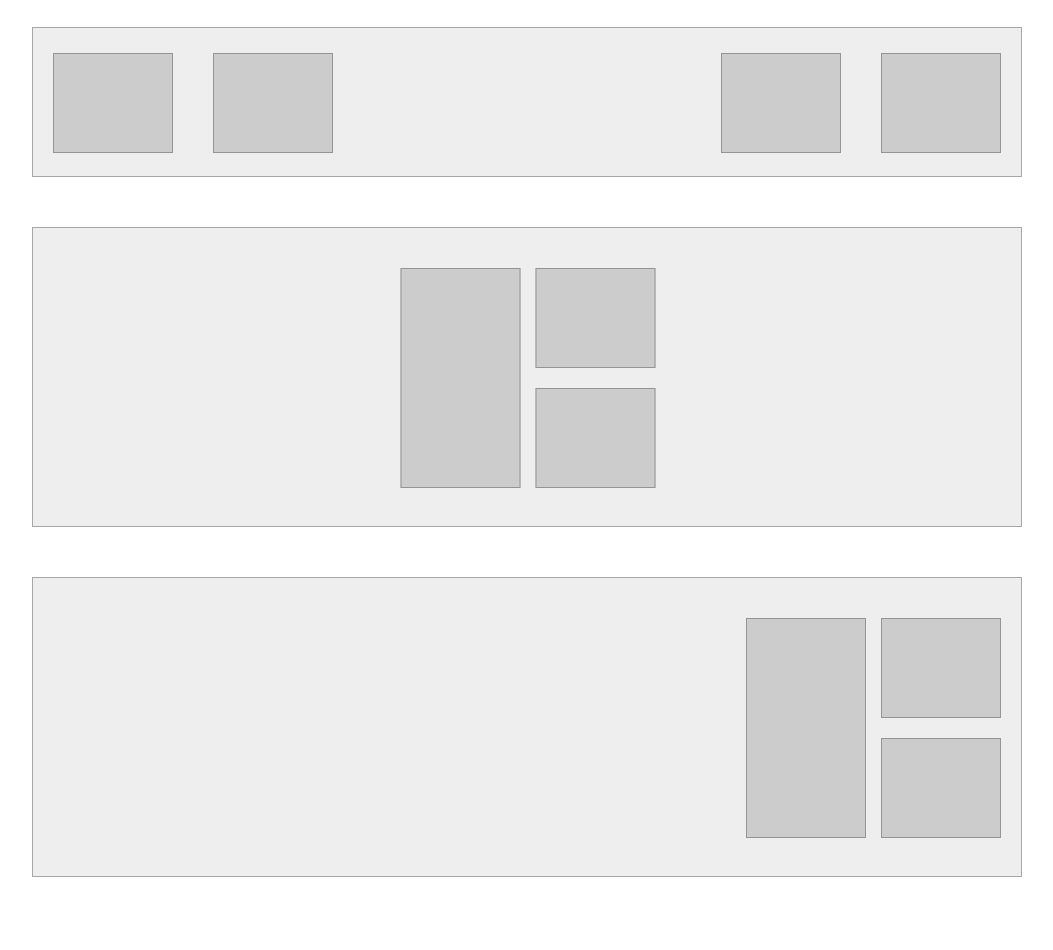
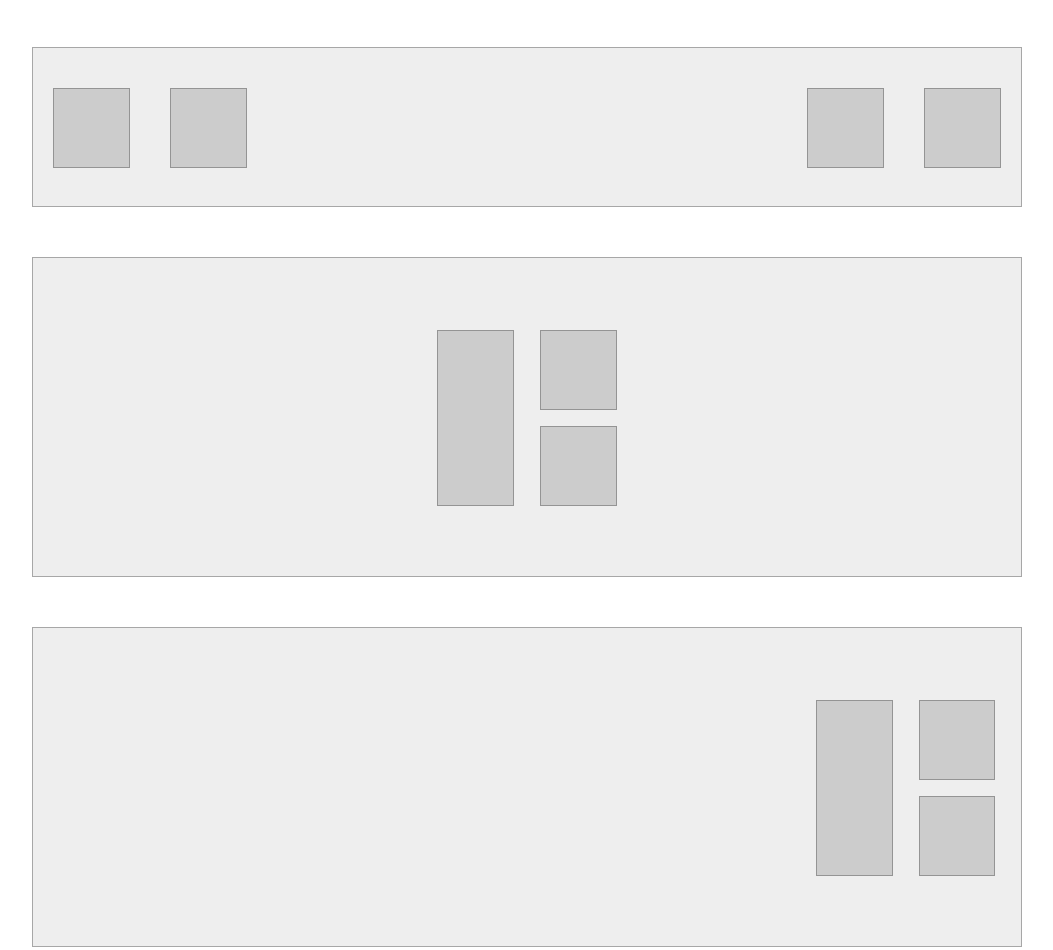
Before and after one commit to denys-teach/lesson_9-hw_9-, a plain HTML site: page index.html in a window 1280 px wide. Shown: the part 423-1373 px from the top of the page, without its empty margins (113-1166 px from the left). Before the commit the page ends 1350 px from the top, so only its background shows below. Drawn offline with Linux system fonts and the light colour scheme.

Commit message:
change px in vh and vw

```diff
--- a/assets/css/style.css
+++ b/assets/css/style.css
@@ -14,46 +14,46 @@
 }
 
 .-sm {
-  height: 150px;
+  height: 20vh;
 }
 
 .-lg {
-  height: 300px;
+  height: 40vh;
 }
 
 .box-100-in-120 {
-  height: 100px;
-  width: 120px;
+  height: 10vh;
+  width: 6vw;
   background: #cccccc;
   border: 1px solid #949494;
 }
 
 .box-220-in-120 {
-  width: 120px;
-  height: 220px;
+  height: 22vh;
+  width: 6vw;
   background: #cccccc;
   border: 1px solid #949494;
 }
 
 .box__left {
   float: left;
-  margin: calc((150px - 100px) / 2) 20px;
+  margin: 5vh 20px;
 }
 
 .box__right {
   float: right;
-  margin: calc((150px - 100px) / 2) 20px;
+  margin: 5vh 20px;
 }
 
 .wrapper-for-boxes__center {
-  width: 255px;
-  margin: calc((300px - 220px) / 2) calc(990px / 2);
-  transform: translateX(-50%);
+  width: 14vw;
+  margin: 9vh auto;
+  /* transform: translateX(-50%); */
 }
 
 .wrapper-for-boxes__right {
-  width: 255px;
-  margin: calc((300px - 220px) / 2) 20px;
+  width: 14vw;
+  margin: 9vh 2vw;
   float: right;
 }
 
@@ -63,10 +63,12 @@
 
 .box__right-top {
   float: right;
-  margin-bottom: 20px;
+  margin-bottom: 2vh;
+  clear: right;
 }
 
 .box__right-bottom {
   float: right;
   margin-bottom: 0;
+  clear: right;
 }
```
